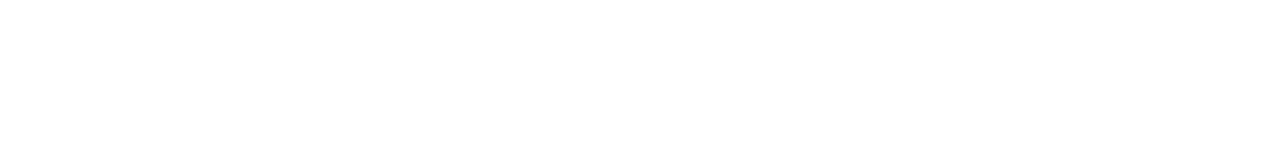
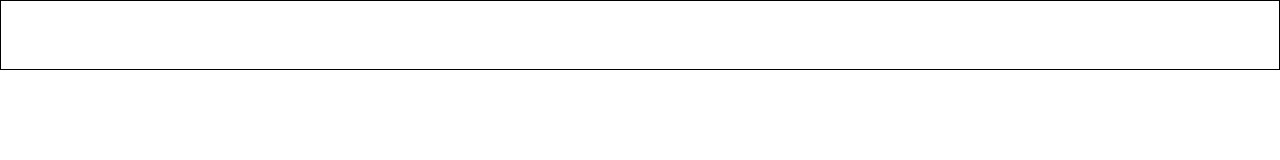
Before and after one commit to casalaspro/html-css-bootstrap-dashboard, a plain HTML site: page index.html in a window 1280 px wide. Drawn offline with nearby package versions, Linux system fonts and the light colour scheme.

Commit message:
ADD - navbar structure

```diff
--- a/app.css
+++ b/app.css
@@ -0,0 +1,13 @@
+.m_container{
+  height: 100vh;
+}
+
+.debug .m_navbar{
+  border: 1px solid black;
+}
+
+/* LAYOUT */
+
+.m_navbar{
+  height: 70px;
+}
--- a/index.html
+++ b/index.html
@@ -10,7 +10,21 @@
 
   <title>Botstrap Dashboard</title>
 </head>
-<body>
+<body class="debug">
+
+  <div class="m_container">
+    <div id="app">
+      <header>
+        <nav class="m_navbar">
+
+        </nav>
+      </header>
+
+      <div class="m_main">
+
+      </div>
+    </div>
+  </div>
 
 
 
```
